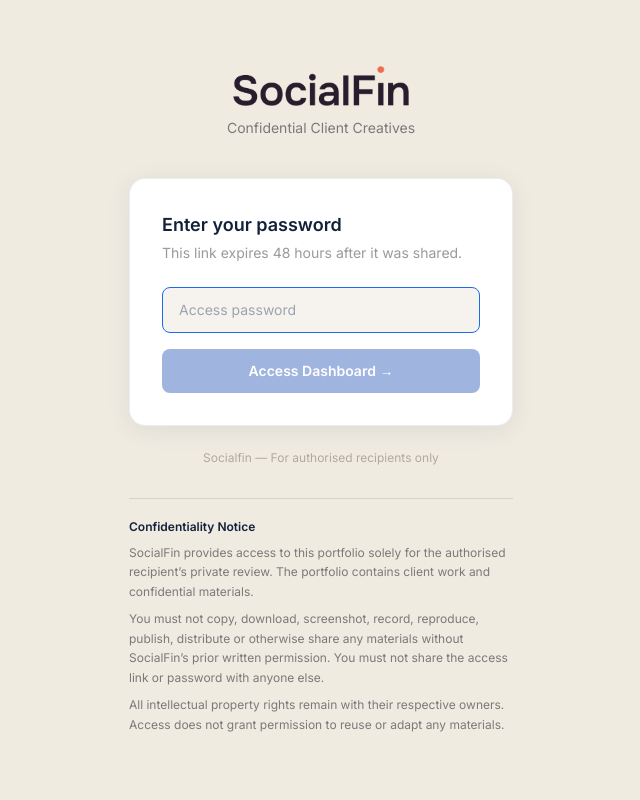
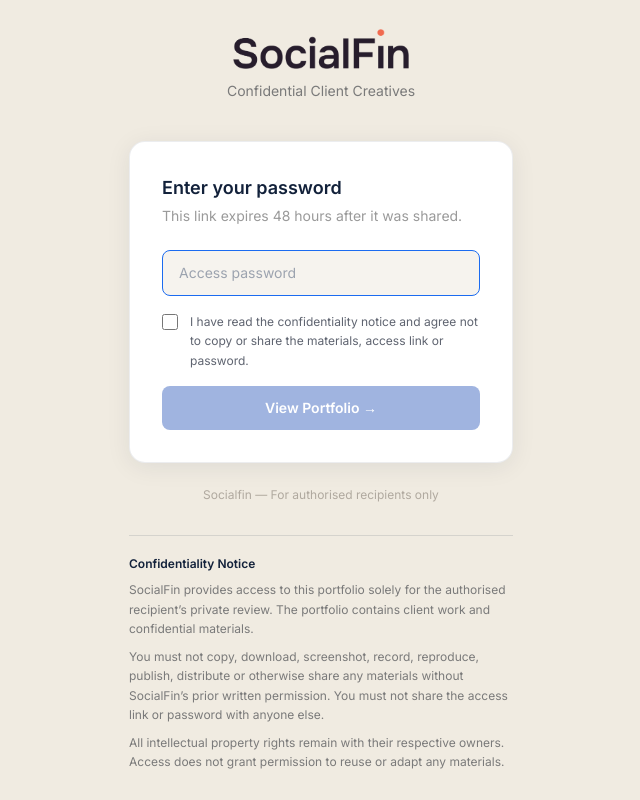
Before and after one commit to andrejskergat/axy, a Next.js app: page /login in a window 1280 px wide. Shown: the whole page, without its empty margins (319-959 px from the left). Built offline with nearby package versions, Linux system fonts and the light colour scheme.

Commit message:
Rename login action and require confidentiality acknowledgement

```diff
--- a/src/app/login/page.tsx
+++ b/src/app/login/page.tsx
@@ -9,6 +9,7 @@
   const [password, setPassword] = useState("");
   const [error, setError] = useState("");
   const [loading, setLoading] = useState(false);
+  const [agreed, setAgreed] = useState(false);
 
   async function handleSubmit(e: FormEvent) {
     e.preventDefault();
@@ -83,16 +84,27 @@
               <p className="text-sm" style={{ color: "#E07B5A" }}>{error}</p>
             )}
 
+            <label className="flex items-start gap-3 text-xs leading-relaxed cursor-pointer" style={{ color: "#5F6470" }}>
+              <input
+                type="checkbox"
+                checked={agreed}
+                onChange={(e) => setAgreed(e.target.checked)}
+                required
+                className="mt-0.5 h-4 w-4 shrink-0 accent-[#1B6BF0]"
+              />
+              <span>I have read the confidentiality notice and agree not to copy or share the materials, access link or password.</span>
+            </label>
+
             <button
               type="submit"
-              disabled={loading || !password}
+              disabled={loading || !password || !agreed}
               className="w-full py-3 rounded-lg font-semibold text-sm text-white transition-all duration-200"
               style={{
-                background: loading || !password ? "#A0B4E0" : "#1B6BF0",
-                cursor: loading || !password ? "not-allowed" : "pointer",
+                background: loading || !password || !agreed ? "#A0B4E0" : "#1B6BF0",
+                cursor: loading || !password || !agreed ? "not-allowed" : "pointer",
               }}
             >
-              {loading ? "Verifying…" : "Access Dashboard →"}
+              {loading ? "Verifying…" : "View Portfolio →"}
             </button>
           </form>
         </div>
```
